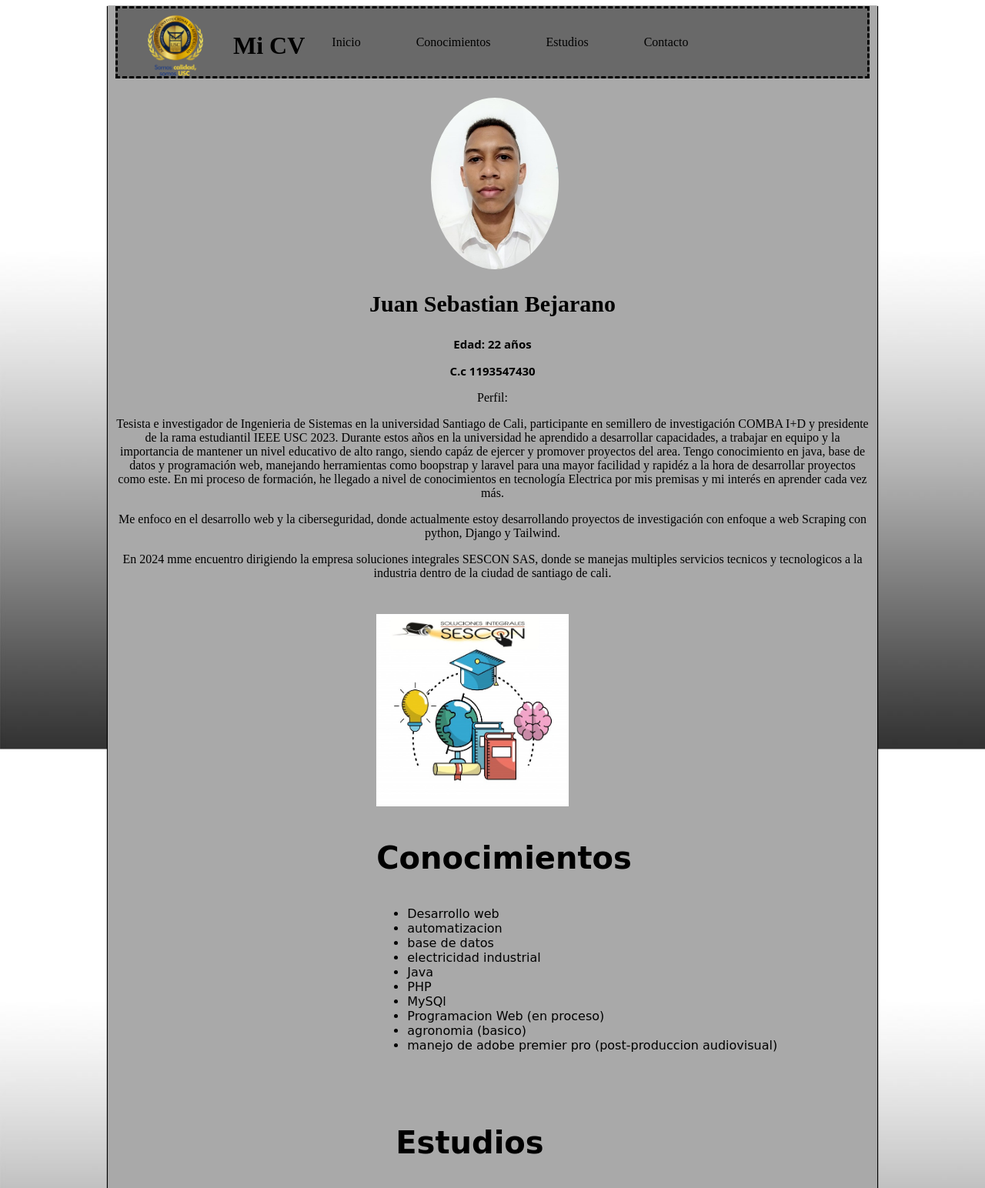
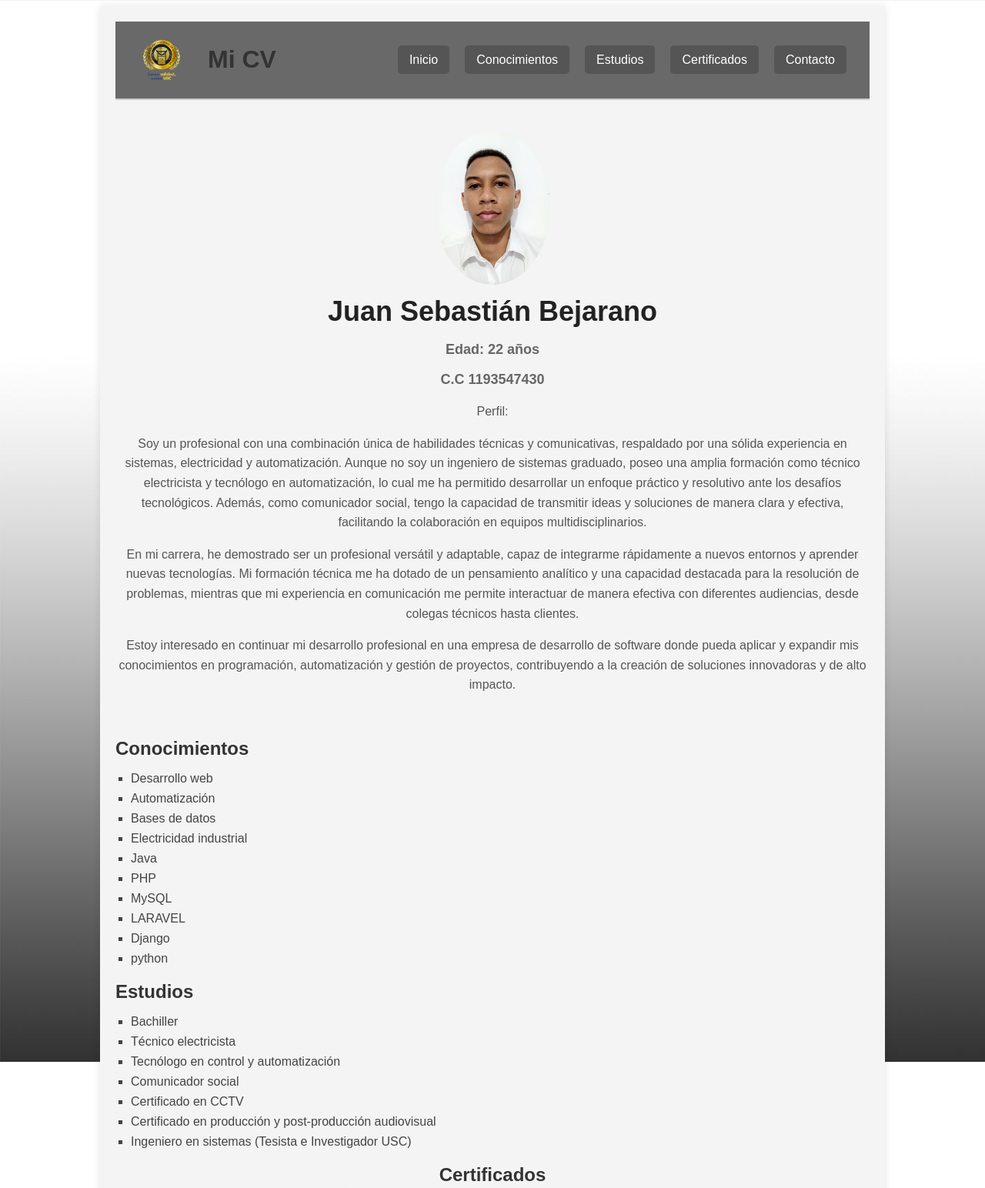
Before and after one commit to sebacho102002/Cv_SBejarano, a plain HTML site: page index.html in a window 1280 px wide. Shown: the top 1544 px of the page at 77% size. Drawn offline with Linux system fonts and the light colour scheme.

Commit message:
actualización con certificados

```diff
--- a/css/style.css
+++ b/css/style.css
@@ -1,125 +1,168 @@
-body{
-	background-image: url(../photos/posible.jpg);
+body {
+    background-image: url(../photos/posible.jpg);
     background-repeat: round;
-
-}
-.logomenu{
-    background-color: dimgray;
-
-    border-style: dashed;
+    font-family: Arial, sans-serif;
+    color: #333;
 }
 
+/* Contenedor principal */
 .contenedor {
     width: 980px;
-    height: auto;
-    background-color: darkgray;
+    margin: auto;
+    background-color: #f4f4f4;
+    padding: 20px;
+    box-shadow: 0 0 10px rgba(0, 0, 0, 0.1);
+}
 
-    /* background-color: #EEEEEE; */
-    margin: auto;
-    box-shadow: 1px 0px 1px black, -1px 0px 1px black;
-    padding-left: 10px;
-    padding-right: 10px;
-    padding-bottom: 10px;
+/* Logo y menú */
+.logomenu {
+    display: flex;
+    justify-content: space-between;
+    align-items: center;
+    background-color: dimgray;
+    padding: 10px;
+    border-bottom: 2px solid #ccc;
 }
-.nombre{
-	display: table;
-    float: left;
-    overflow: auto;
+
+.nombre {
+    display: flex;
+    align-items: center;
 }
-.nombreimg{
-	width: 100px;
-    height: 100px;
-}
-.nombre h1 {
-    display: table-cell;
-    vertical-align: middle;
-}
-.barramenu {
-    display: table-cell;
-    vertical-align: middle;
-    padding: 10px;
-    text-align: right;
 
+.logo {
+    width: 100px;
+    margin-right: 10px;
 }
 
 .barramenu ul {
+    display: flex;
+    list-style: none;
+    padding: 0;
     margin: 0;
-    padding: 0;
-    list-style: none;
-    overflow: hidden;
 }
 
 .barramenu li {
-    display: inline-block;
-    margin-right: 18px;
+    margin-right: 20px;
 }
 
 .barramenu li a {
-    display: block;
-    color: black;
-    text-align: center;
-    padding: 25px;
+    color: white;
     text-decoration: none;
+    padding: 10px 15px;
+    border-radius: 5px;
+    background-color: #555;
 }
 
-.barramenu ul li a:hover {
-    color: beige;
-    background-color: slategray;
+.barramenu li a:hover {
+    background-color: #777;
+}
+
+/* Sección eslogan */
+.eslogan {
+    text-align: center;
+    padding: 20px 0;
+}
+
+.imagen img {
+    width: 150px;
+    height: auto;
     border-radius: 50%;
+    margin-top: 20px;
 }
-.imagen img {
-    width: 17%;
-    height: auto;
-    margin-top: 20px;
-    padding-top: 5px;
-    border-radius: 50%;
-    position: relative;
-    right: 120px;
 
+.eslogan h1 {
+    font-size: 36px;
+    margin: 10px 0;
+    color: #222;
 }
-.eslogan {
+
+.eslogan h3 {
+    font-size: 18px;
+    color: #666;
+}
+
+.eslogan p {
+    font-size: 16px;
+    line-height: 1.6;
+    color: #555;
+}
+
+/* Sección Conocimientos y Estudios */
+.conocimientos, .estudios {
+    margin: 20px 0;
+}
+
+.conocimientos h2, .estudios h2 {
+    font-size: 24px;
+    margin-bottom: 10px;
+    color: #333;
+}
+
+.conocimientos ul, .estudios ul {
+    list-style-type: square;
+    padding-left: 20px;
+}
+
+.conocimientos li, .estudios li {
+    margin-bottom: 8px;
+    font-size: 16px;
+    color: #444;
+}
+
+/* Sección Certificados */
+.certificados {
+    margin: 20px 0;
+}
+
+.certificados h2 {
+    font-size: 24px;
+    margin-bottom: 10px;
+    color: #333;
     text-align: center;
 }
 
-.eslogan h1 {
-    font-size: 30px;
-    font-family: ""
+.galeria-certificados {
+    display: flex;
+    flex-wrap: wrap;
+    justify-content: space-around;
+    gap: 10px;
 }
 
-.eslogan h3 {
-    font-size: 15px;
-    font-family: 'Noto Sans', sans-serif;
+.galeria-certificados img {
+    width: 30%;
+    border-radius: 8px;
+    box-shadow: 0 0 10px rgba(0, 0, 0, 0.1);
 }
 
-.eslogan p {
-    font-size: 45px font-family 'Satisfy', cursive;
+/* Footer */
+footer {
+    text-align: center;
+    padding: 20px;
+    background-color: #333;
+    color: white;
 }
 
-.conocimientos {
-    display: flex;
-    justify-content: space-around;
-}
-.conocimiento {
-    text-align: left;
-    margin: 10px;
-    font-family: 'Gloria Hallelujah', cursive;
+footer h2, footer p {
+    margin: 5px 0;
 }
 
-.conocimiento img {
-    width: 250px;
-    height: 250px;
-    text-align: end;
-    border-radius: 20%K;
+/* Responsive: Asegura que las imágenes de los certificados se ajusten en pantallas más pequeñas */
+@media (max-width: 768px) {
+    .galeria-certificados img {
+        width: 45%;
+    }
+
+    .logo {
+        width: 80px;
+    }
 }
 
-.conocimiento h3 {
-    font-size: 40px;
+@media (max-width: 480px) {
+    .galeria-certificados img {
+        width: 90%;
+    }
+
+    .logo {
+        width: 60px;
+    }
 }
-.conocimiento p {
-    font-size: 15px;
-}
-
-.piepagina h2{
-    text-align: center;
-
-}
--- a/index.html
+++ b/index.html
@@ -1,174 +1,115 @@
 <!DOCTYPE html>
-<html>
+<html lang="es">
 <head>
-	<title>Hoja de vida</title>
-	<meta charset="utf-8">
-	<meta name="viweport" content="width=device-width, initial-scale=1">
-	<meta name="description" content="Hoja de Vida">
-	<link rel="stylesheet" type="text/css" href="css/style.css">
-	<link style="filter: brightness(1.1); mix-blend-mode: multiply;" rel="icon" href="photos/icono1.png" >
+    <meta charset="UTF-8">
+    <meta name="viewport" content="width=device-width, initial-scale=1.0">
+    <title>Hoja de Vida - Juan Sebastián Bejarano</title>
+    <meta name="description" content="Hoja de Vida de Juan Sebastián Bejarano">
+    <link rel="stylesheet" href="css/style.css">
+    <link rel="icon" href="photos/icono1.png">
 </head>
 <body>
     <div class="contenedor">
         <div class="logomenu">
             <div class="nombre">
-				<img style="float: left;" src="photos/logor.png" width="150">
-
-				<h1>Mi  CV </h1>
+                <img src="photos/logor.png" alt="Logo" class="logo">
+                <h1>Mi CV</h1>
             </div>
             <nav class="barramenu">
                 <ul>
                     <li><a class="activo" href="#inicio">Inicio</a></li>
-                    <li><a href="#Conocimientos">Conocimientos</a></li>
-                    <li><a href="#proyectos">Estudios</a></li>
+                    <li><a href="#conocimientos">Conocimientos</a></li>
+                    <li><a href="#estudios">Estudios</a></li>
+                    <li><a href="#certificados">Certificados</a></li>
                     <li><a href="#contacto">Contacto</a></li>
                 </ul>
             </nav>
         </div>
-		<div id="inicio"></div>
-		<section class="eslogan">
+
+        <section id="inicio" class="eslogan">
             <div class="imagen">
-				<img src="photos/foto.jpeg" >
+                <img src="photos/foto.jpeg" alt="Foto de Juan Sebastián Bejarano">
             </div>
 
-			<h1>Juan Sebastian Bejarano</h1>
+            <h1>Juan Sebastián Bejarano</h1>
             <h3>Edad: 22 años</h3>
-			<h3>C.c 1193547430</h3>
+            <h3>C.C 1193547430</h3>
 
             <p>Perfil:</p>
             <p>
-            	Tesista e investigador de Ingenieria de Sistemas en la universidad Santiago de Cali, participante en semillero de investigación COMBA I+D
-				 y presidente de la rama estudiantil IEEE USC 2023. Durante estos años en la universidad he aprendido a desarrollar capacidades, a trabajar
-				 en equipo y la importancia de mantener un nivel educativo de alto rango, siendo capáz de ejercer y promover proyectos del area.
-				 Tengo conocimiento en java, base de datos y programación web, manejando herramientas como boopstrap y laravel para una mayor facilidad
-				 y rapidéz a la hora de desarrollar proyectos como este.
-				En mi proceso de formación, he llegado a nivel de conocimientos en tecnología Electrica por mis premisas y mi interés en aprender cada vez más.
+                Soy un profesional con una combinación única de habilidades técnicas y comunicativas, respaldado por una sólida experiencia
+				en sistemas, electricidad y automatización. Aunque no soy un ingeniero de sistemas graduado, poseo una amplia formación
+				como técnico electricista y tecnólogo en automatización, lo cual me ha permitido desarrollar un enfoque práctico y resolutivo ante
+				los desafíos tecnológicos. Además, como comunicador social, tengo la capacidad de transmitir ideas y soluciones de manera
+				clara y efectiva, facilitando la colaboración en equipos multidisciplinarios.
+
             </p>
 			<p>
-					Me enfoco en el desarrollo web y la ciberseguridad, donde actualmente estoy desarrollando proyectos de investigación con
-					enfoque a web Scraping con python, Django y Tailwind.
+
+				En mi carrera, he demostrado ser un profesional versátil y adaptable, capaz de integrarme rápidamente a nuevos entornos y
+				aprender nuevas tecnologías. Mi formación técnica me ha dotado de un pensamiento analítico y una capacidad destacada para
+				la resolución de problemas, mientras que mi experiencia en comunicación me permite interactuar de manera efectiva con
+				diferentes audiencias, desde colegas técnicos hasta clientes.
+
 			</p>
 			<p>
-					En 2024 mme encuentro dirigiendo la empresa soluciones integrales SESCON SAS, donde se manejas multiples servicios tecnicos y
-					tecnologicos a la industria dentro de la ciudad de santiago de cali.
+				Estoy interesado en continuar mi desarrollo profesional en una empresa de desarrollo de software donde pueda aplicar y
+				expandir mis conocimientos en programación, automatización y gestión de proyectos, contribuyendo a la creación de soluciones
+				innovadoras y de alto impacto.
 			</p>
         </section>
-        <br><div id="Conocimientos"></div>
-		<section class="conocimientos">
-			<br><div class="conocimiento">
-				<img src="photos/conocimiento1.jpg" alt="">
-				<h3>Conocimientos</h3>
-				<aside>
 
+        <section id="conocimientos" class="conocimientos">
+            <h2>Conocimientos</h2>
             <ul>
                 <li>Desarrollo web</li>
-					<li>automatizacion</li>
-					<li>base de datos</li>
-					<li>electricidad industrial</li>
-					<li>Java </li>
-					<li>PHP </li>
-					<li>MySQl </li>
-					<li>Programacion Web (en proceso)</li>
-					<li>agronomia (basico)</li>
-					<li>manejo de adobe premier pro (post-produccion audiovisual)</li>
+                <li>Automatización</li>
+                <li>Bases de datos</li>
+                <li>Electricidad industrial</li>
+                <li>Java</li>
+                <li>PHP</li>
+                <li>MySQL</li>
+                <li>LARAVEL</li>
+                <li>Django</li>
+                <li>python</li>
+            </ul>
+        </section>
 
-
-				</ul>
-
-				</aside>
-				</div>
-		</section cl>
-
-		<br><div id="proyectos"></div>
-		<section class="conocimientos">
-			<br><div class="conocimiento">
-				<h3>Estudios</h3>
-				<aside>
-					<ul>
-					<li>Bachiller
-
-					</li>
-					<p>
-
-					</p>
-					<li>Tecnico electricista</li>
-					<p>
-
-					</p>
-					<li>tecnologo en control y automatización</li>
-					<p>
-
-					</p>
-					<li>comunicador social</li>
-					<p>
-
-					</p>
-					<li>certificado en CCTV</li>
-					<p>
-
-					</p>
-					<li>certificado en producción y post-producción audiovisual</li>
-					<p>
-
-					</p>
-					<li>ingeniero en sistemas (Tesista e Investigador USC)</li>
-					</ul>
-				</aside>
-			</div>
-
-		</section>
-<!--
-
-        <br><div id="Conocimientos"></div>
-		<section class="conocimientos">
-			<br><div class="proyectos">
-
-				<h3>Estudios</h3>
-				<aside>
-				<ul>
-
-					<li>Bachiller</li>
-					<li>Tecnico electricista</li>
-					<li>tegnologo en control y automatización</li>
-					<li>comunicador social</li>
-					<li>certificado en CCTV</li>
-					<li>certificado en producción y post-producción audiovisual</li>
-					<li>ingeniero en sistemas (en proceso)</li>
-
-				</ul>
-				</aside>
-				</div>
-		</section cl>
-
-
-		<br><div id="proyectos"></div>
-		<section>
-
-			<div class="conocimiento">
-				<h3>Estudios</h3>
+        <section id="estudios" class="estudios">
+            <h2>Estudios</h2>
             <ul>
                 <li>Bachiller</li>
-					<li>Tecnico electricista</li>
-					<li>tegnologo en control y automatización</li>
-					<li>comunicador social</li>
-					<li>certificado en CCTV</li>
-					<li>certificado en producción y post-producción audiovisual</li>
-					<li>ingeniero en sistemas (en proceso)</li>
+                <li>Técnico electricista</li>
+                <li>Tecnólogo en control y automatización</li>
+                <li>Comunicador social</li>
+                <li>Certificado en CCTV</li>
+                <li>Certificado en producción y post-producción audiovisual</li>
+                <li>Ingeniero en sistemas (Tesista e Investigador USC)</li>
             </ul>
+        </section>
+
+        <section id="certificados" class="certificados">
+            <h2>Certificados</h2>
+            <div class="galeria-certificados">
+                <img src="photos/certificado1.jpg" alt="Certificado 1">
+                <img src="photos/certificado2.jpg" alt="Certificado 2">
+                <img src="photos/certificado3.jpg" alt="Certificado 3">
+				<img src="photos/certificado4.jpg" alt="Certificado 4">
+				<img src="photos/certificado5.jpg" alt="Certificado 5">
+				<img src="photos/certificado6.jpg" alt="Certificado 6">
+				<img src="photos/certificado7.jpg" alt="Certificado 7">
+				<img src="photos/certificado8.jpg" alt="Certificado 8">
+				<img src="photos/certificado9.jpg" alt="Certificado 9">
+				<img src="photos/certificado10.jpg" alt="Certificado 10">
+
             </div>
+        </section>
 
-
-		</section> -->
-
-	<footer>
-		<br><div id="contacto"></div>
-		<div class="piepagina">
-
-			<h2>Contacto: 3053947290			</h2>
-			<h2>Correo: juan.bejarano03@usc.edu.co</h2>
-		</div>
+        <footer id="contacto">
+            <h2>Contacto</h2>
+            <p>Teléfono: 3053947290</p>
+            <p>Correo: juan.bejarano03@usc.edu.co</p>
         </footer>
     </div>
-
 </body>
 </html>
```
Also changed, not shown: photos/certificado1.jpg (added), photos/certificado10.jpg (added), photos/certificado2.jpg (added), photos/certificado3.jpg (added), photos/certificado4.jpg (added), photos/certificado5.jpg (added), photos/certificado6.jpg (added), photos/certificado7.jpg (added), photos/certificado8.jpg (added), photos/certificado9.jpg (added). Lines whose indentation alone changed are shown as unchanged.
